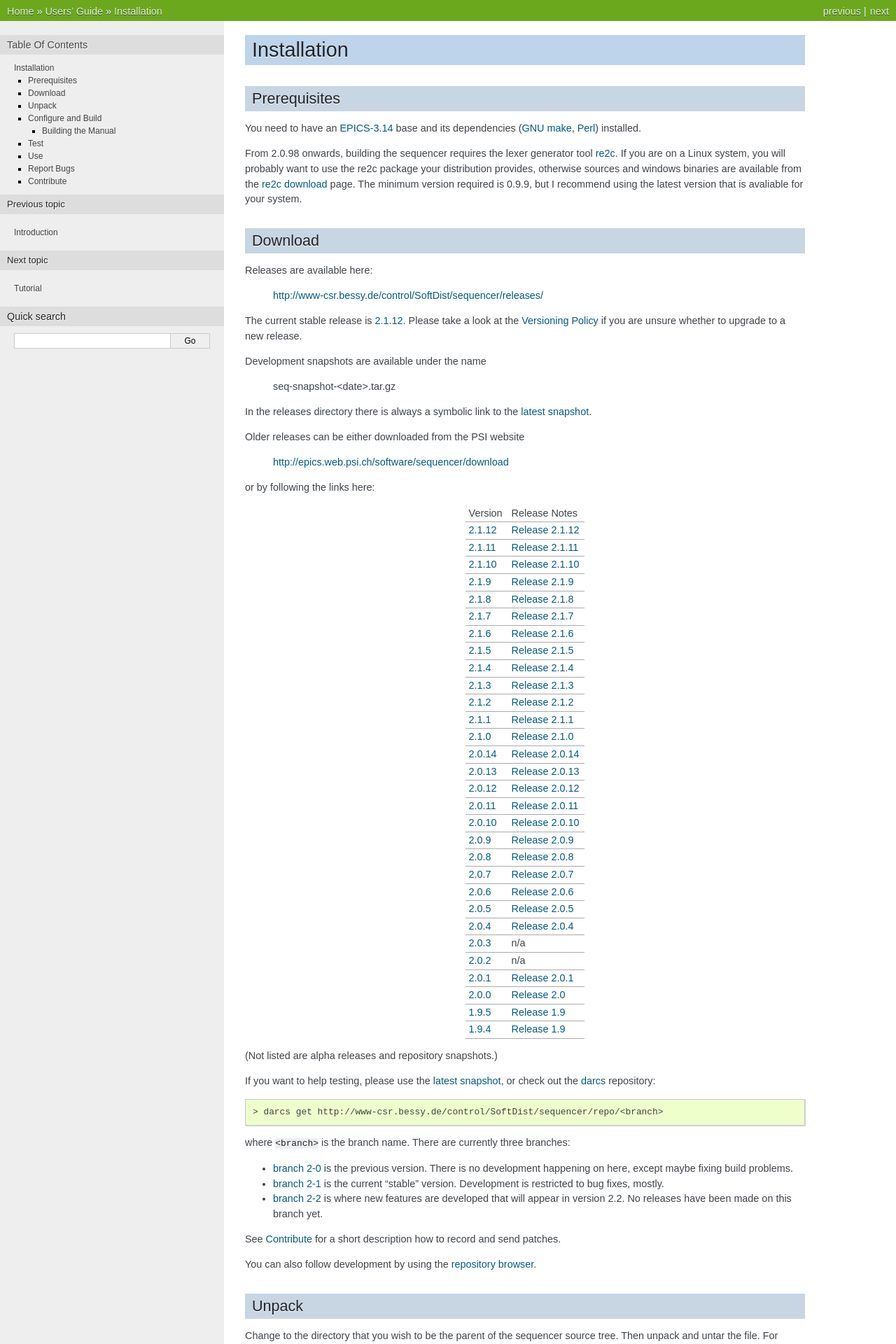
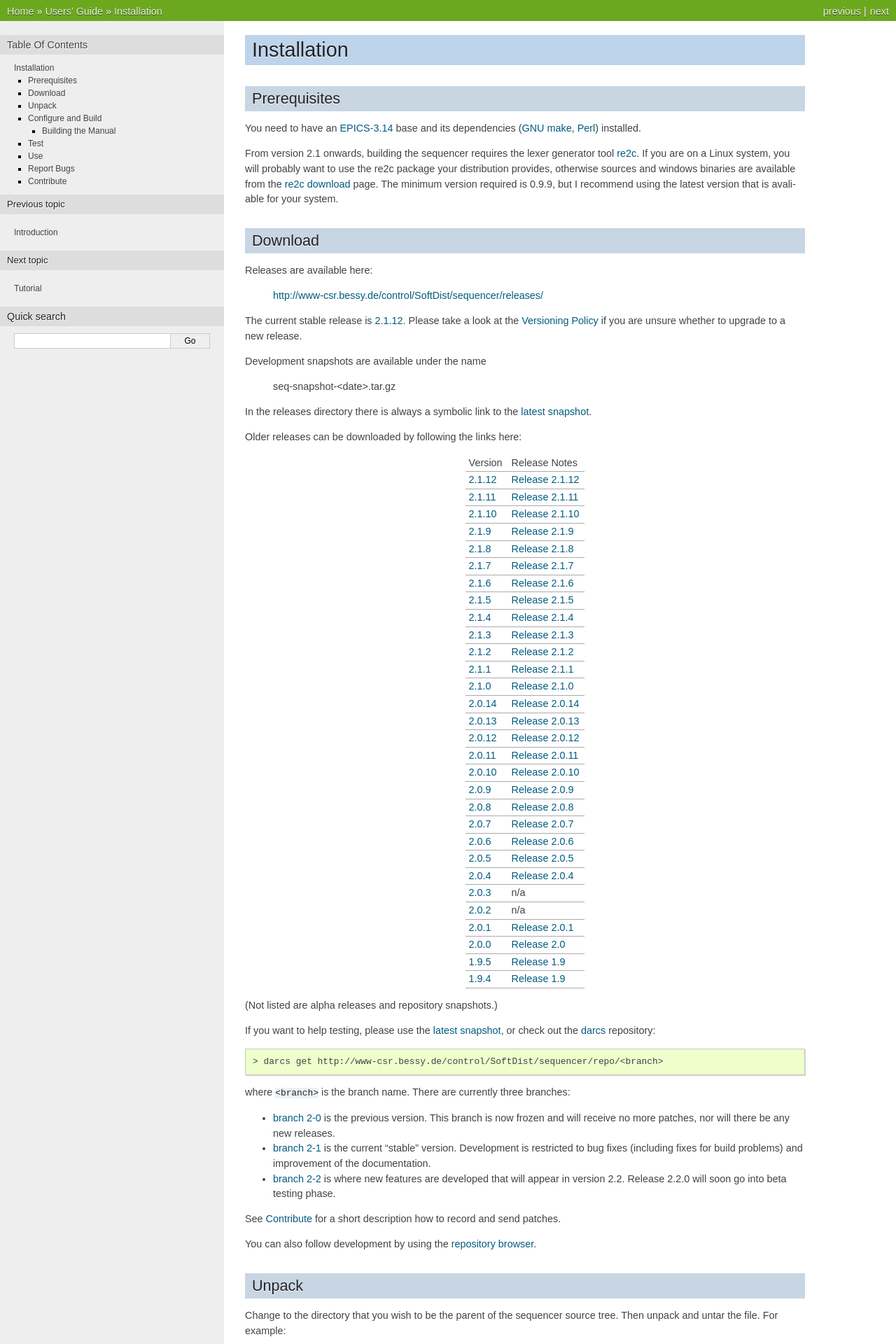
Before and after one commit to jeonghanlee/sequencer-2-2, a Sphinx documentation site: the page built from documentation/Installation.txt, in a window 1280 px wide. Shown: the top 1920 px of the page at 70% size. Built offline with Sphinx 7.4.7, drawn with Linux system fonts in a browser that asks for light colours.

Commit message:
docs: some improvements/updates in the Installation chapter

```diff
--- a/documentation/Installation.txt
+++ b/documentation/Installation.txt
@@ -7,7 +7,7 @@ Prerequisites
 You need to have an `EPICS-3.14`_ base and its dependencies (`GNU
 make`_, `Perl`_) installed.
 
-From 2.0.98 onwards, building the sequencer requires the lexer
+From version 2.1 onwards, building the sequencer requires the lexer
 generator tool `re2c`_. If you are on a Linux system, you will
 probably want to use the re2c package your distribution provides,
 otherwise sources and windows binaries are available from the `re2c
@@ -39,11 +39,7 @@ Development snapshots are available under the name
 In the releases directory there is always a symbolic link to the
 `latest snapshot`_.
 
-Older releases can be either downloaded from the PSI website
-
-   http://epics.web.psi.ch/software/sequencer/download
-
-or by following the links here:
+Older releases can be downloaded by following the links here:
 
    ========= ===========================
    Version   Release Notes
@@ -89,14 +85,15 @@ the `latest snapshot`_, or check out the `darcs`_ repository::
 
 where ``<branch>`` is the branch name. There are currently three branches:
 
-* `branch 2-0`_ is the previous version. There is no development happening
-  on here, except maybe fixing build problems.
+* `branch 2-0`_ is the previous version. This branch is now frozen and will
+  receive no more patches, nor will there be any new releases.
 
-* `branch 2-1`_ is the current "stable" version. Development is restricted to bug fixes,
-  mostly.
+* `branch 2-1`_ is the current "stable" version. Development is restricted
+  to bug fixes (including fixes for build problems) and improvement of the
+  documentation.
 
-* `branch 2-2`_ is where new features are developed that will appear in version 2.2.
-  No releases have been made on this branch yet.
+* `branch 2-2`_ is where new features are developed that will appear in
+  version 2.2. Release 2.2.0 will soon go into beta testing phase.
 
 See `Contribute`_ for a short description how to record and send
 patches.
@@ -379,17 +379,26 @@ you for giving the patch a name). Finally say::
 
    > darcs send
 
+A word of caution: it may happen that I `darcs obliterate`_ patches in
+the experimental branch. If `darcs send`_ asks whether to include patches
+that you don't have authored, this is probably what happened. In that case
+can (but you need not necessarily) quit and obliterate them in your source
+tree, too, before trying to `darcs send`_ again.
+
 Please respect the coding style when making changes. This includes
 indentation (tabs or spaces, how many) and all the other little things
 on which programmers like to differ ;-) like placement of braces etc.
 Note that for historical reasons the style differs somewhat between
-subdirectories. It is much easier for me to review patches if they do
-not contain gratuitous changes or combine several unrelated changes in
-a single patch.
+files and subdirectories. It is much easier for me to review patches if
+they do not contain gratuitous changes or combine several unrelated
+changes in a single patch.
 
 Also, please take care that your patch does not accidentally contain
 site-specific changes (typically done in configure). For my own work, I
 usually record such changes with a description that contains 'DONT SEND
-THIS' or something similar.
+THIS' or something similar, so I don't accidentally record them together
+with other changes.
 
 .. _darcs: http://darcs.net/
+.. _darcs obliterate: http://darcs.net/manual/bigpage.html#SECTION00694000000000000000
+.. _darcs send: http://darcs.net/manual/bigpage.html#SECTION00664000000000000000
```
Also changed, not shown: other parts of documentation/Installation.txt (+7 -4 lines).
